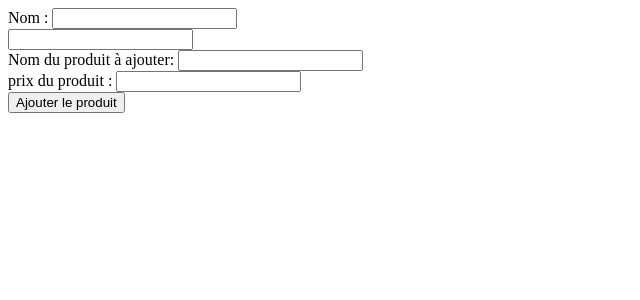
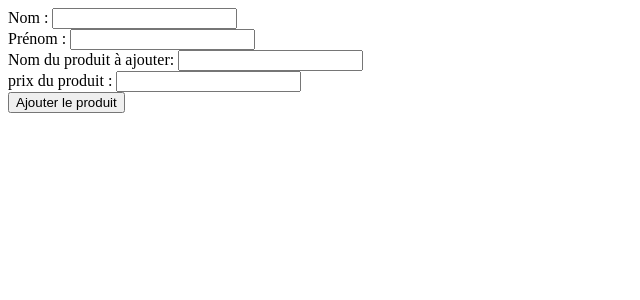
Before and after one commit to HaroldBusson/mon-premier-script-php, a PHP site: page /formulaireecommerce.php in a window 1280 px wide. Shown: the top 300 px of the page, without its empty margins (0-640 px from the left). Run offline with PHP 8.4, Linux system fonts and the light colour scheme.

Commit message:
firstname fixed

```diff
--- a/formulaireecommerce.php
+++ b/formulaireecommerce.php
@@ -16,7 +16,7 @@
             title="Le nom doit contenir que des lettres, des espaces et des tirets">
     </div>
     <div>
-        <label for="firstname" id="firstname" name="firstname"></label>
+        <label for="firstname"> Prénom :</label>
         <input type="text" id="familyname" name="firstname" required
         pattern="^[a-zA-ZÀ-ÿ\s\-]+$"
             title="Le nom doit contenir que des lettres, des espaces et des tirets">
```
